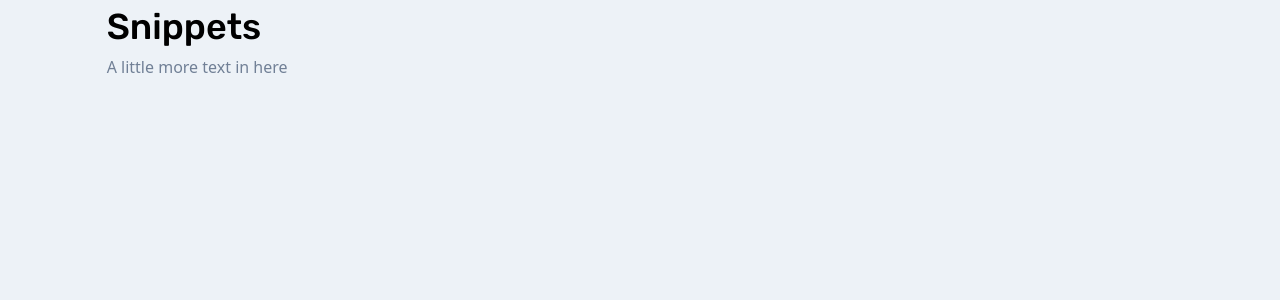
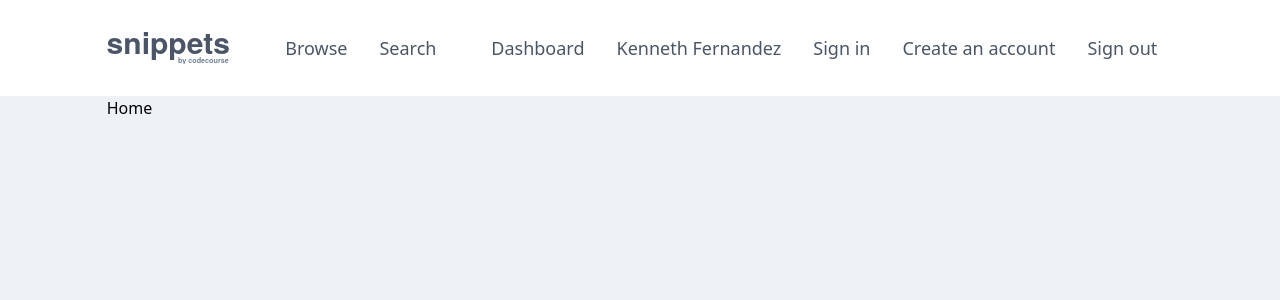
Before and after one commit to sittaung69/codecourse-code-snippet, a Nuxt app in the folder client/: page / in a window 1280 px wide. Shown: the top 300 px of the page. Built offline with nearby package versions, Linux system fonts and the light colour scheme.

Commit message:
(client) designing the navigation

```diff
--- a/client/components/NuxtLogo.vue
+++ /dev/null
@@ -1,11 +0,0 @@
-<template>
-  <svg class="nuxt-logo" viewBox="0 0 45 30" fill="none" xmlns="http://www.w3.org/2000/svg">
-    <path d="M24.7203 29.704H41.1008C41.6211 29.7041 42.1322 29.5669 42.5828 29.3061C43.0334 29.0454 43.4075 28.6704 43.6675 28.2188C43.9275 27.7672 44.0643 27.2549 44.0641 26.7335C44.0639 26.2121 43.9266 25.6999 43.6662 25.2485L32.6655 6.15312C32.4055 5.70162 32.0315 5.32667 31.581 5.06598C31.1305 4.8053 30.6195 4.66805 30.0994 4.66805C29.5792 4.66805 29.0682 4.8053 28.6177 5.06598C28.1672 5.32667 27.7932 5.70162 27.5332 6.15312L24.7203 11.039L19.2208 1.48485C18.9606 1.03338 18.5864 0.658493 18.1358 0.397853C17.6852 0.137213 17.1741 0 16.6538 0C16.1336 0 15.6225 0.137213 15.1719 0.397853C14.7213 0.658493 14.3471 1.03338 14.0868 1.48485L0.397874 25.2485C0.137452 25.6999 0.000226653 26.2121 2.8053e-07 26.7335C-0.000226092 27.2549 0.136554 27.7672 0.396584 28.2188C0.656614 28.6704 1.03072 29.0454 1.48129 29.3061C1.93185 29.5669 2.44298 29.7041 2.96326 29.704H13.2456C17.3195 29.704 20.3239 27.9106 22.3912 24.4118L27.4102 15.7008L30.0986 11.039L38.1667 25.0422H27.4102L24.7203 29.704ZM13.0779 25.0374L5.9022 25.0358L16.6586 6.36589L22.0257 15.7008L18.4322 21.9401C17.0593 24.2103 15.4996 25.0374 13.0779 25.0374Z" fill="#00DC82" />
-  </svg>
-</template>
-
-<style>
-.nuxt-logo {
-  height: 180px;
-}
-</style>
--- /dev/null
+++ b/client/components/global/TheNavigation.vue
@@ -0,0 +1,96 @@
+<template>
+  <div class="bg-white py-8 lg:py-0 flex items-center">
+    <div class="container flex flex-wrap lg:flex-no-wrap items-center">
+      <nuxt-link :to="{ name: 'home' }" class="mr-10 flex-shrink-0">
+        <img src="~/assets/logo.svg" alt="Logo" class="h-8" />
+      </nuxt-link>
+
+      <a
+        href="#"
+        class="lg:hidden ml-auto"
+        @click.prevent="mobileNavOpen = !mobileNavOpen"
+      >
+        Open
+      </a>
+
+      <div
+        class="w-full flex"
+        :class="{ 'mt-8': mobileNavOpen, 'hidden lg:flex': !mobileNavOpen }"
+      >
+        <ul class="lg:h-24 lg:flex items-center w-full lg:w-auto">
+          <li>
+            <nuxt-link
+              :to="{ name: 'home' }"
+              class="text-lg text-gray-700 lg:py-8 lg:px-4"
+            >
+              Browse
+            </nuxt-link>
+          </li>
+          <li>
+            <nuxt-link
+              :to="{ name: 'home' }"
+              class="text-lg text-gray-700 lg:py-8 lg:px-4"
+            >
+              Search
+            </nuxt-link>
+          </li>
+        </ul>
+
+        <ul
+          class="lg:h-24 lg:flex items-center w-full lg:w-auto text-right ml-auto"
+        >
+          <li>
+            <nuxt-link
+              :to="{ name: 'home' }"
+              class="text-lg text-gray-700 lg:py-8 lg:px-4"
+            >
+              Dashboard
+            </nuxt-link>
+          </li>
+          <li>
+            <nuxt-link
+              :to="{ name: 'home' }"
+              class="text-lg text-gray-700 lg:py-8 lg:px-4"
+            >
+              Kenneth Fernandez
+            </nuxt-link>
+          </li>
+          <li>
+            <nuxt-link
+              :to="{ name: 'home' }"
+              class="text-lg text-gray-700 lg:py-8 lg:px-4"
+            >
+              Sign in
+            </nuxt-link>
+          </li>
+          <li>
+            <nuxt-link
+              :to="{ name: 'home' }"
+              class="text-lg text-gray-700 lg:py-8 lg:px-4"
+            >
+              Create an account
+            </nuxt-link>
+          </li>
+          <li>
+            <nuxt-link
+              :to="{ name: 'home' }"
+              class="text-lg text-gray-700 lg:py-8 lg:px-4"
+            >
+              Sign out
+            </nuxt-link>
+          </li>
+        </ul>
+      </div>
+    </div>
+  </div>
+</template>
+
+<script>
+export default {
+  data () {
+    return {
+      mobileNavOpen: false
+    }
+  }
+}
+</script>
--- /dev/null
+++ b/client/layouts/default.vue
@@ -0,0 +1,16 @@
+<template>
+  <div>
+    <TheNavigation />
+    <Nuxt />
+  </div>
+</template>
+
+<script>
+import TheNavigation from "@/components/global/TheNavigation";
+
+export default {
+  components: {
+    TheNavigation
+  }
+}
+</script>
--- a/client/pages/index.vue
+++ b/client/pages/index.vue
@@ -1,7 +1,6 @@
 <template>
   <div class="container">
-    <h1 class="font-medium text-4xl">Snippets</h1>
-    <p>A little more text in here</p>
+    Home
   </div>
 </template>
 
```
Also changed, not shown: client/assets/logo.svg (added).
